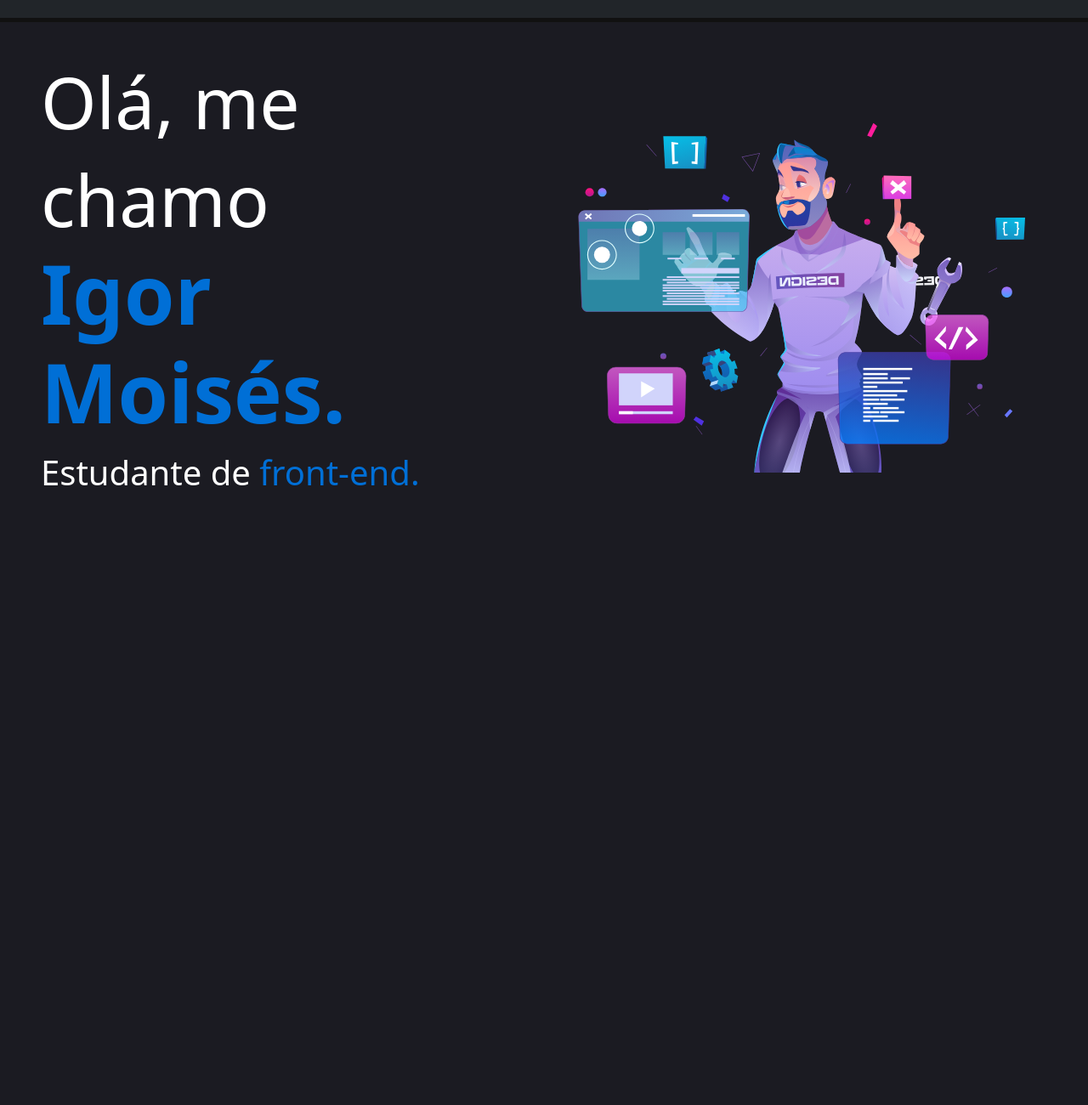
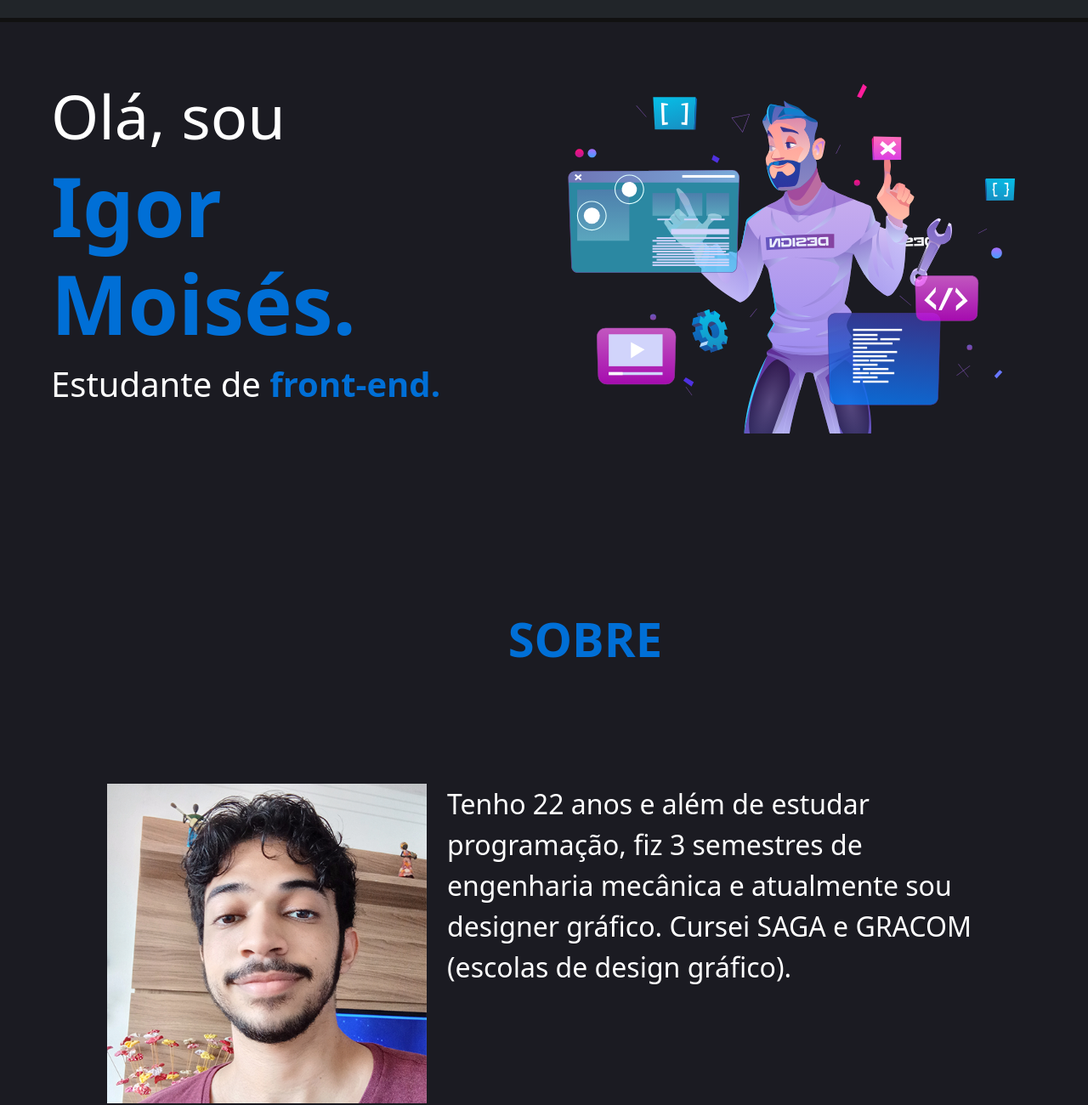
Before and after one commit to IgorMNS/Portifolio, a plain HTML site: page index.html in a window 1280 px wide. Shown: the part 77-1377 px from the top of the page at 85% size. Drawn offline with nearby package versions, Linux system fonts and the light colour scheme.

Commit message:
segunda section em progresso

```diff
--- a/css/styles.css
+++ b/css/styles.css
@@ -29,12 +29,14 @@ header ul li a{
     opacity: 50%;
 }
 header ul li a:hover{
+    padding-left:4.4px ;
+    font-size: 1.4rem;
     opacity: 100%;
 }
-#sectionAbout{
+#sectionFirst{
     padding-top: 110px;
     background-color: rgb(27, 27, 34);
-    padding-bottom: 1000px;
+    padding-bottom: 200px;
 }
 section h1{
     font-size: 6rem;
@@ -43,3 +45,13 @@ section h1{
 section p{
     font-size: 2.5rem;
 }
+#sectionAbout{
+    background-color: rgb(27, 27, 34);
+    padding-bottom: 1000px;
+}
+#minha_foto{
+    width: 400px;
+}
+#about_inside{
+    padding-top: 120px;
+}
--- a/index.html
+++ b/index.html
@@ -20,7 +20,7 @@
 <body>
     <header class="p-3 bg-dark">
         <div class="container">
-            <nav class="nav navbar justify-content-space-around">
+            <nav class="nav navbar">
                 <div>
                     <a href="#"><img id="img_logo" class="nav-item" src="img/logodev.svg" alt="minha_logo"></a>
                 </div>
@@ -32,14 +32,25 @@
             </nav>
         </div>
     </header>
+    <section id="sectionFirst" class="container-fluid">
+        <div class="d-flex justify-content-around align-items-center pt-4">
+            <div class="px-5">
+                <h1><small class="text-white display-2">Olá, sou</small> <br> <b class="color_blue_text">Igor Moisés.</b> </h1>
+                <p class="text-white">Estudante de <span class="color_blue_text"><b>front-end.</b></span></p>
+            </div>
+            <div >
+                <img style="width: 680px;" src="img/pessoa_codigo.svg" alt="pessoa_codigo">
+            </div>
+        </div>
+    </section>
     <section id="sectionAbout">
-        <div class="d-flex justify-content-center align-items-center pt-4">
-            <div class="px-5">
-                <h1><small class="text-white">Olá, me chamo</small> <br> <b class="color_blue_text">Igor Moisés.</b> </h1>
-                <p class="text-white">Estudante de <span class="color_blue_text">front-end.</span></p>
-            </div>
-            <div>
-                <img style="width: 680px;" src="img/pessoa_codigo.svg" alt="pessoa_codigo">
+        <div class="row justify-content-center">
+            <h2 class="col-1 color_blue_text text-center py-2" style="font-size: 3.5rem;"><b>SOBRE</b></h2>
+        </div>
+        <div id="about_inside">
+            <div  class="row d-flex justify-content-center" >
+                <img class="col-6" id="minha_foto" src="img/foto_perfil.png" alt="minha_foto">
+                <p class="text-white col-6 lead" style="font-size: 2rem;">Tenho 22 anos e além de estudar programação, fiz 3 semestres de engenharia mecânica e atualmente sou designer gráfico. Cursei SAGA e GRACOM (escolas de design gráfico).</p>
             </div>
         </div>
     </section>
```
Also changed, not shown: img/foto_perfil.png (added).
